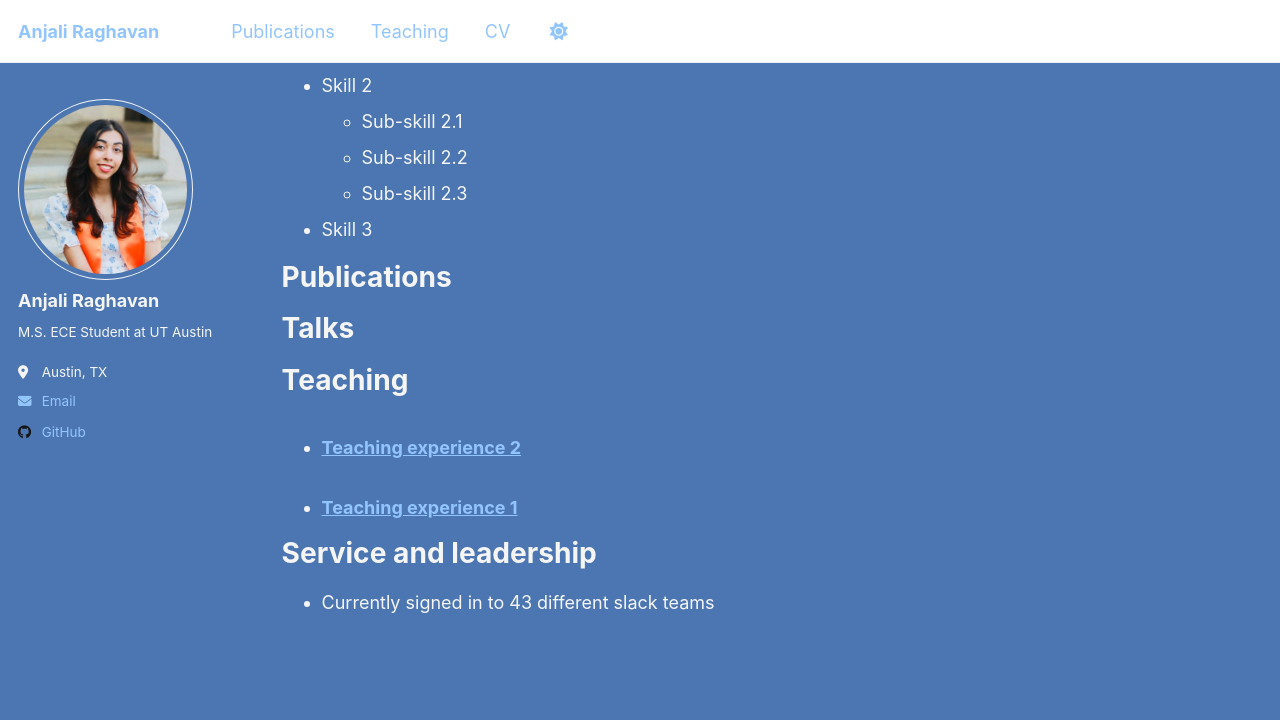
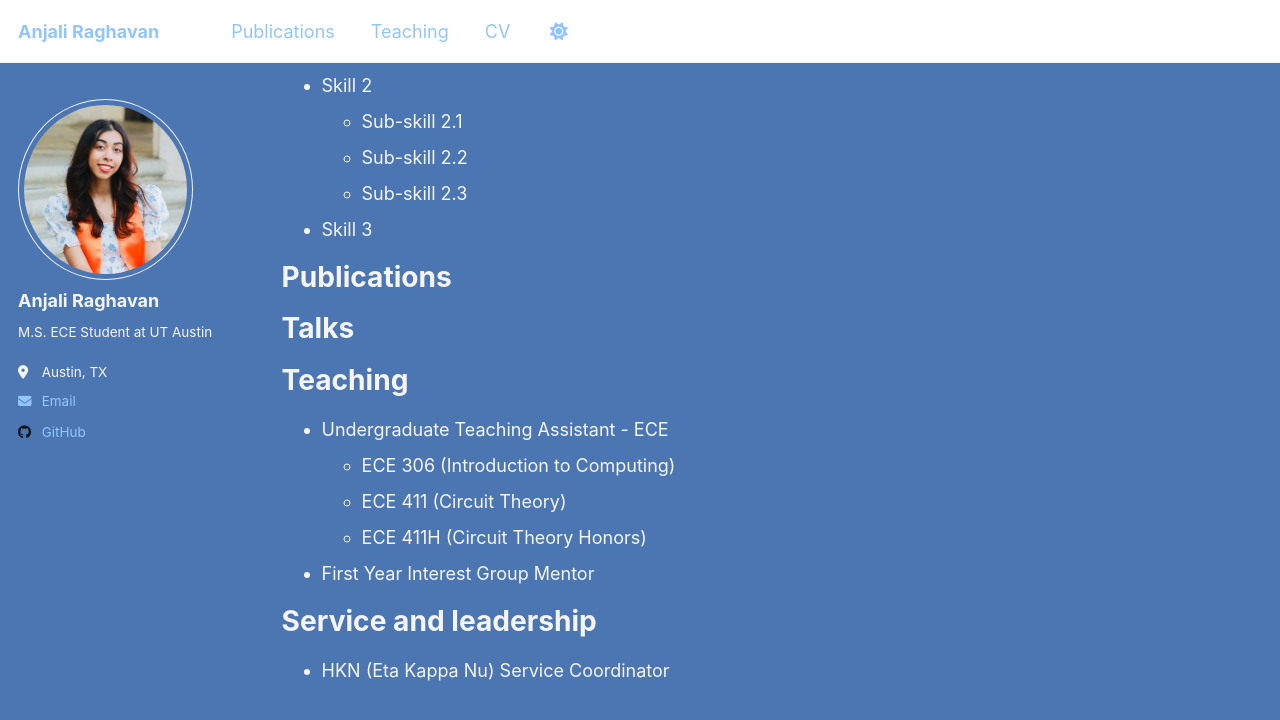
Before and after one commit to anjalir101/anjalir101.github.io, a Jekyll site: the page built from _pages/cv.md, in a window 1280 px wide and 900 px high, scrolled down 639 px. Shown: the top 720 px of the window. Built offline with Jekyll 4.4.1, drawn with Linux system fonts in a browser that asks for light colours.

Commit message:
Update cv.md

```diff
--- a/_pages/cv.md
+++ b/_pages/cv.md
@@ -50,10 +50,13 @@ Talks
 
 Teaching
 ======
-  <ul>{% for post in site.teaching reversed %}
-    {% include archive-single-cv.html %}
-  {% endfor %}</ul>
+* Undergraduate Teaching Assistant - ECE
+  * ECE 306 (Introduction to Computing)
+  * ECE 411 (Circuit Theory)
+  * ECE 411H (Circuit Theory Honors)
+
+* First Year Interest Group Mentor
 
 Service and leadership
 ======
-* Currently signed in to 43 different slack teams
+* HKN (Eta Kappa Nu) Service Coordinator
```
